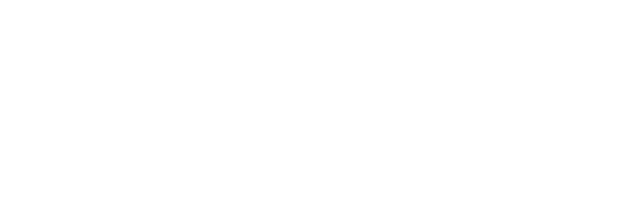
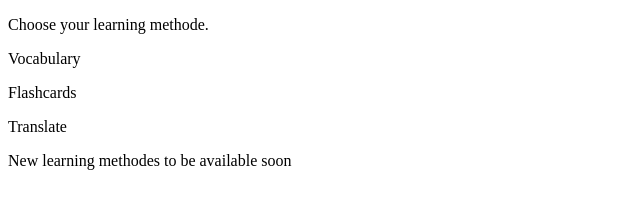
Before and after one commit to moufflont/GIS_SS24, a plain HTML site: page Projekt/index.html in a window 1280 px wide. Shown: the whole page, without its empty margins (0-640 px from the left). Drawn offline with Linux system fonts and the light colour scheme.

Commit message:
started index (header, main, footer)

```diff
--- a/Projekt/index.html
+++ b/Projekt/index.html
@@ -5,7 +5,27 @@
         <title>Startseite</title>
     </head>
     <body>
-
-
+        <header>
+           <!-- Logo aka homebutton -->
+           <p>Choose your learning methode.</p> <!--or some other text-->
+            <nav>
+                <div>
+                    <p>Vocabulary</p>
+                </div>
+            </nav>
+        </header>
+        <main>
+            <div>
+                <p>Flashcards</p>
+                <p>Translate</p>
+                <p>New learning methodes to be available soon</p> <!--mit link-->
+                <!--and so on-->
+            </div>
+        </main>
+        <footer>
+            <div>
+                <!--?ger/eng?-->
+            </div>
+        </footer>
     </body>
 </html>
```
